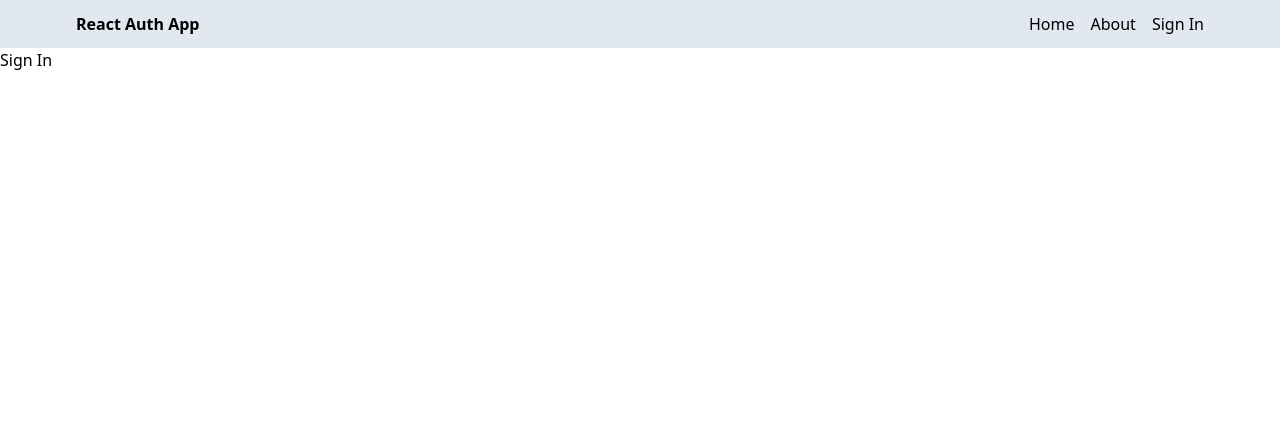
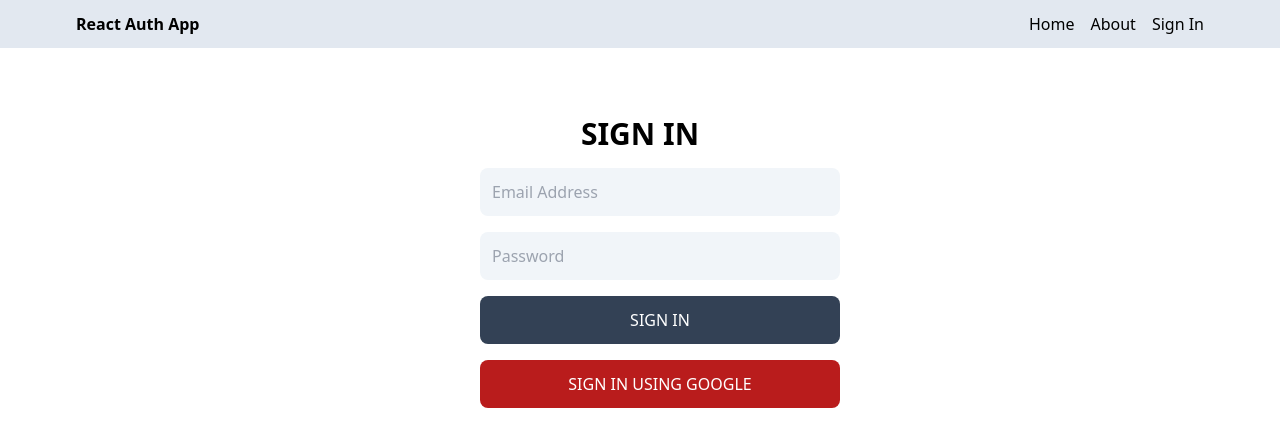
Before and after one commit to Sagar7777521/ReactAuth, a React (Vite) app in the folder client/: page /signin in a window 1280 px wide. Shown: the top 446 px of the page. Built offline with nearby package versions, Linux system fonts and the light colour scheme.

Commit message:
Signin UI completed

```diff
--- a/client/src/pages/Signin.jsx
+++ b/client/src/pages/Signin.jsx
@@ -1,5 +1,76 @@
-const Signin = () => {
-  return <div>Sign In</div>;
-};
+import { useState } from "react";
 
-export default Signin;
+export default function Signup() {
+  const [formData, setFormData] = useState({});
+  const [error, setError] = useState(false);
+  const [loading, setLoading] = useState(false);
+
+  const handleChange = (e) => {
+    setFormData({ ...formData, [e.target.id]: e.target.value });
+  };
+
+  const handleSubmit = async (e) => {
+    e.preventDefault();
+    try {
+      setLoading(true);
+      const res = await fetch("/api/auth/signup", {
+        method: "POST",
+        headers: {
+          "Content-Type": "application/json",
+        },
+        body: JSON.stringify(formData),
+      });
+      const data = await res.json();
+      console.log(data);
+      setLoading(false);
+      if (data.success === false) {
+        setError(true);
+        return;
+      }
+      console.log(data);
+    } catch (error) {
+      setLoading(false);
+      setError(true);
+    }
+  };
+
+  return (
+    <div className="p-3 max-w-lg mx-auto">
+      {" "}
+      <h1 className=" mb-4 text-3xl text-center font-bold justify-content-center my-14">
+        SIGN IN
+      </h1>
+      <form
+        onSubmit={handleSubmit}
+        className=" ml-11 flex flex-col gap-4 mr-11"
+      >
+        <input
+          type="email"
+          placeholder="Email Address"
+          id="email"
+          className="ml-10 bg-slate-100 p-3 rounded-lg"
+          onChange={handleChange}
+        />
+
+        <input
+          type="password"
+          placeholder="Password"
+          id="password"
+          className="ml-10 bg-slate-100 p-3 rounded-lg"
+          onChange={handleChange}
+        />
+        <button className="bg-slate-700 uppercase text-white rounded-lg p-3 ml-10 hover:opacity-90 font-medium">
+          {loading ? "Loading..." : "SIGN IN"}
+        </button>
+        <button className="bg-red-700 uppercase text-white rounded-lg p-3 ml-10 hover:opacity-90 font-medium">
+          {loading ? "Loading..." : "SIGN IN USING GOOGLE"}
+        </button>
+      </form>
+      <div className="flex">
+        <p className="text-red-700 mt-1 ml-20">
+          {error && "Username or email address already exist!"}
+        </p>
+      </div>
+    </div>
+  );
+}
--- a/client/src/pages/Signup.jsx
+++ b/client/src/pages/Signup.jsx
@@ -38,8 +38,8 @@ export default function Signup() {
   return (
     <div className="p-3 max-w-lg mx-auto">
       {" "}
-      <h1 className="text-3xl text-center font-bold justify-content-center my-14">
-        Sign Up
+      <h1 className=" mb-4 text-3xl text-center font-bold justify-content-center my-14">
+        SIGN UP
       </h1>
       <form
         onSubmit={handleSubmit}
```
